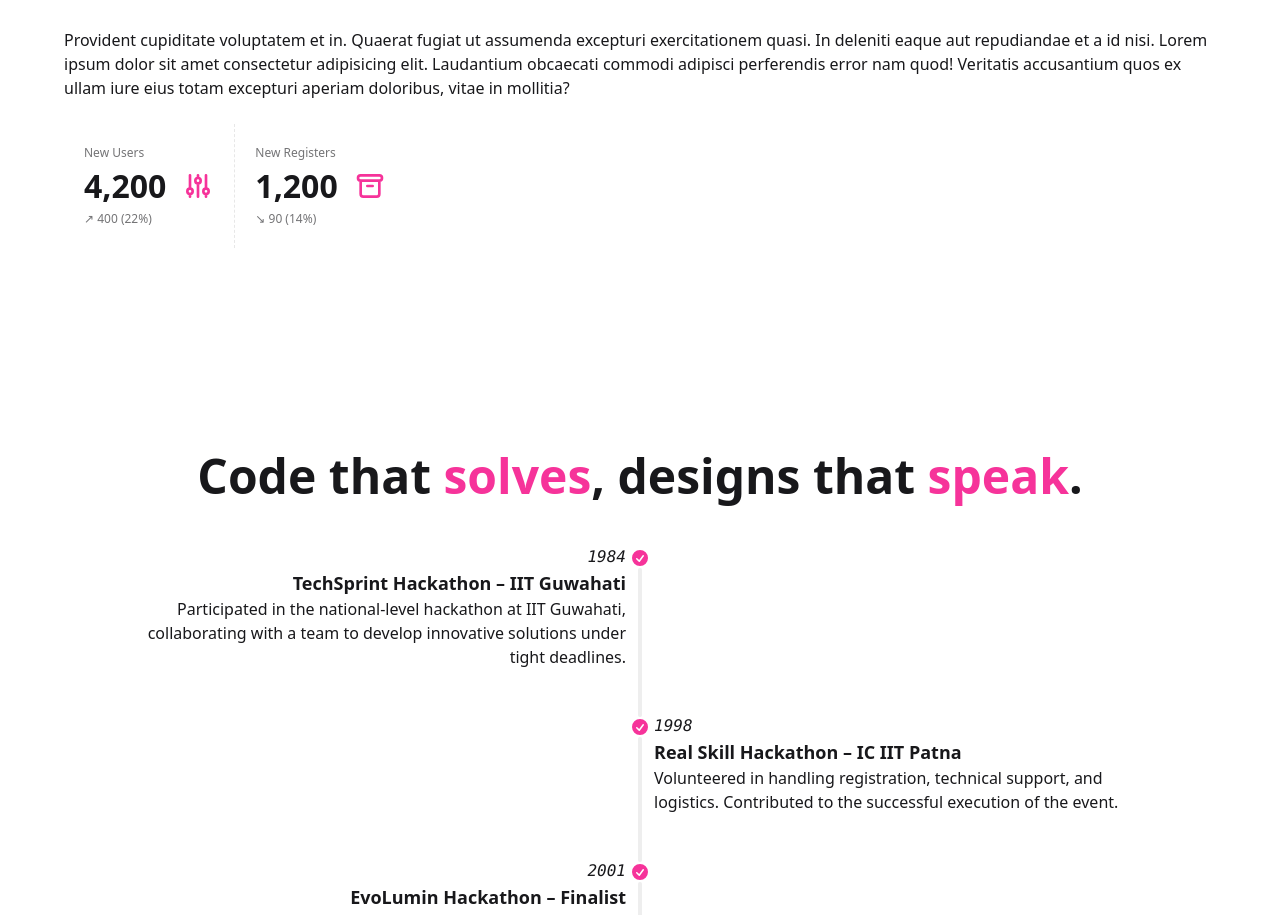
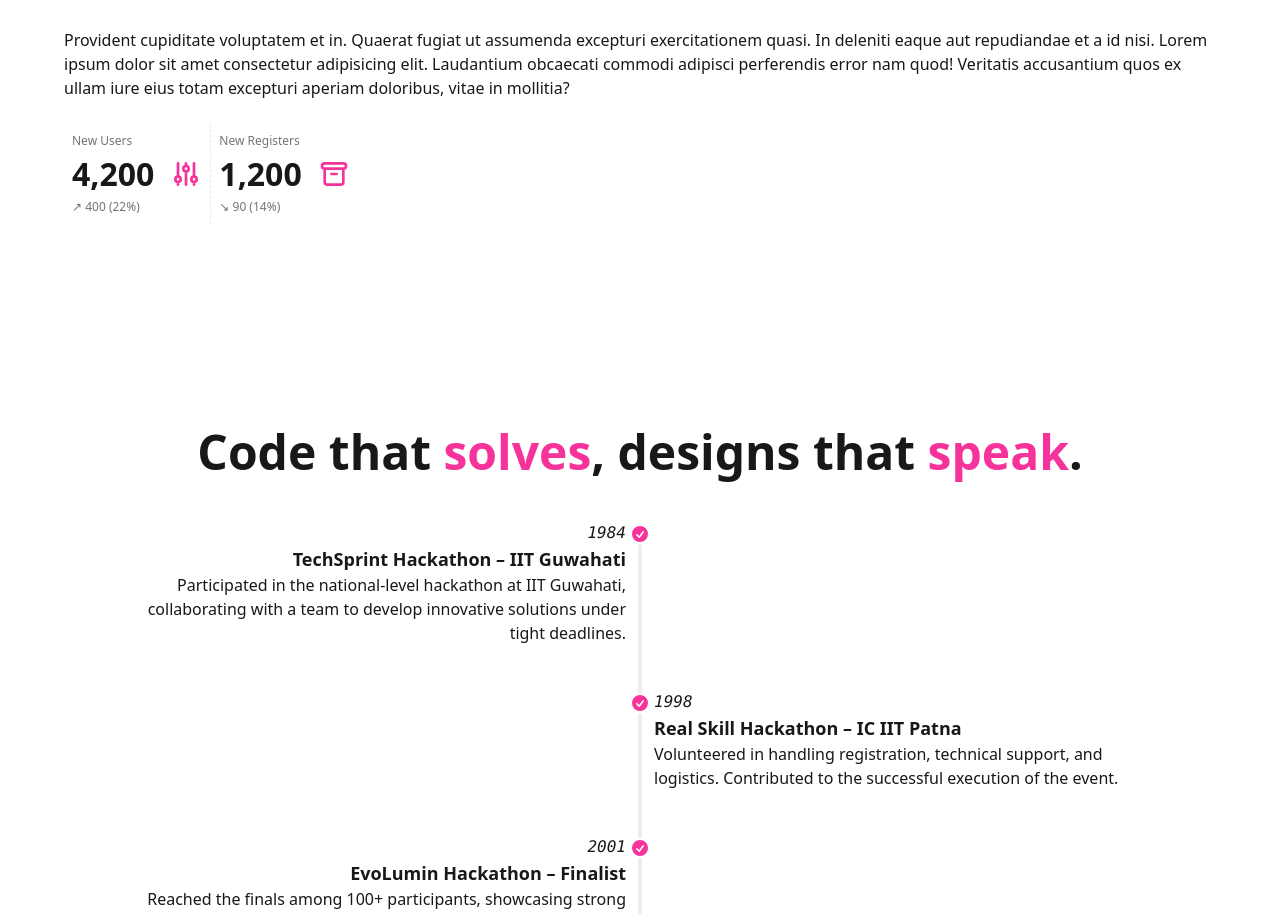
Before and after one commit to amanr1405/react-portfolio, a React (Vite) app: page / in a window 1280 px wide. Shown: the part 853-1768 px from the top of the page. Built offline with nearby package versions, Linux system fonts and the light colour scheme.

Commit message:
updated UI

```diff
--- a/src/Featured.jsx
+++ b/src/Featured.jsx
@@ -6,7 +6,7 @@ export default function Featured() {
       <div className="stats">
 
 
-        <div className="stat p-5">
+        <div className="stat p-2">
           <div className="stat-figure text-secondary">
             <svg
               xmlns="http://www.w3.org/2000/svg"
@@ -27,7 +27,7 @@ export default function Featured() {
           <div className="stat-desc">↗︎ 400 (22%)</div>
         </div>
 
-        <div className="stat p-5">
+        <div className="stat p-2">
           <div className="stat-figure text-secondary">
             <svg
               xmlns="http://www.w3.org/2000/svg"
```
